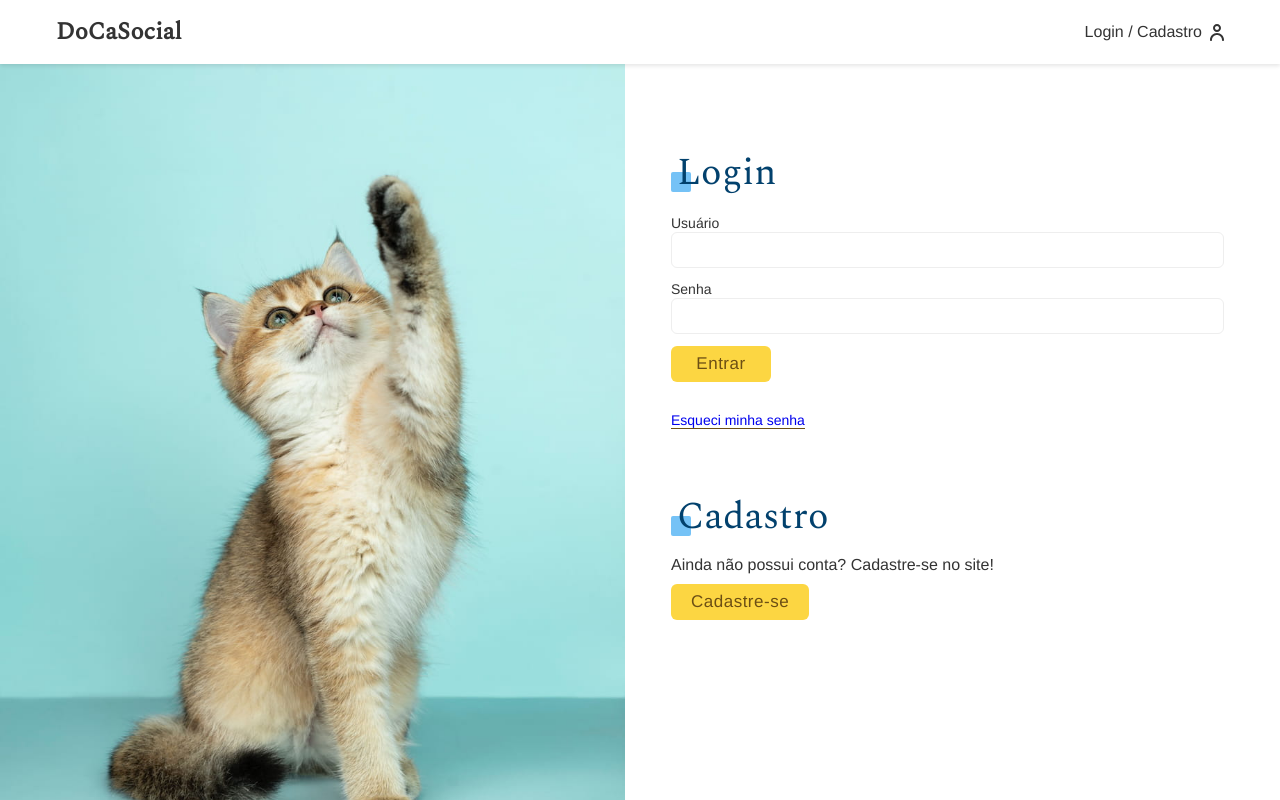
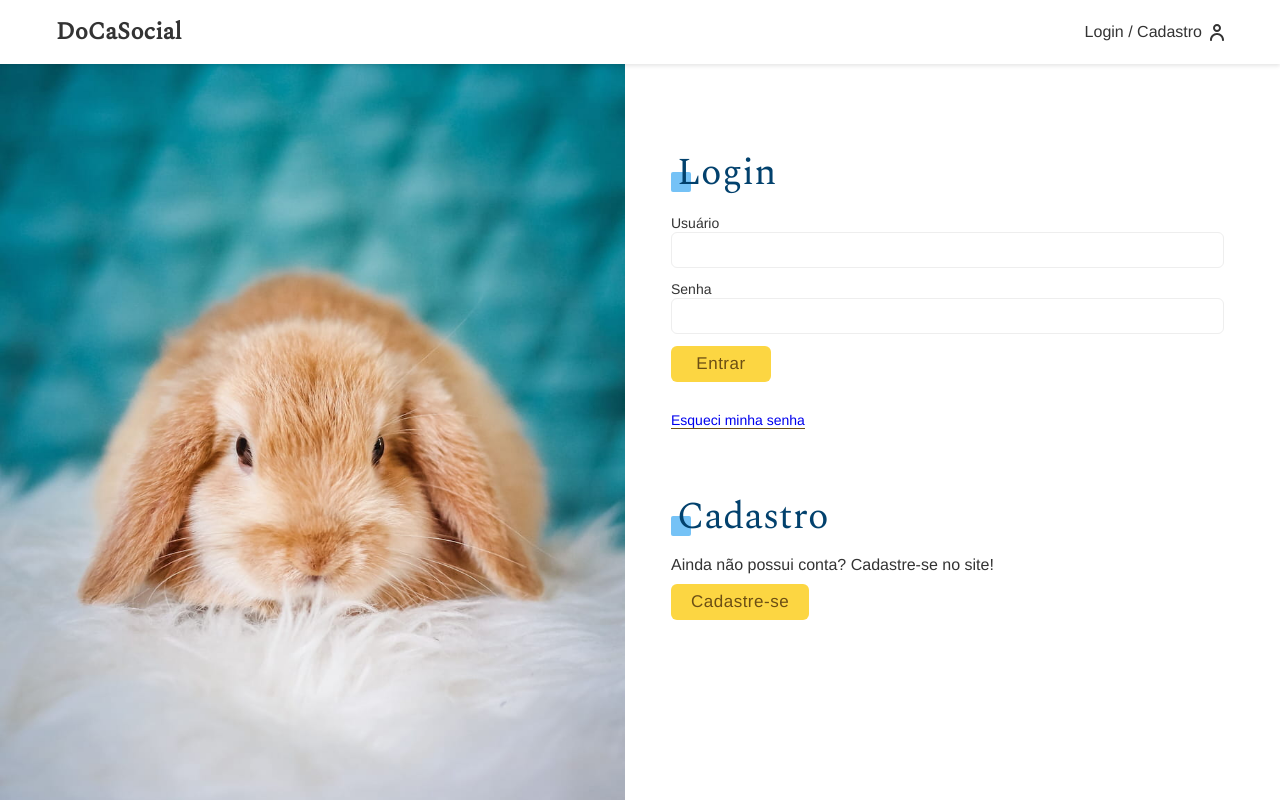
Before and after one commit to iasminln/rede-social-pets, a React (Vite) app: page /login in a window 1280 px wide. Shown: the top 800 px of the page. Built offline with nearby package versions, Linux system fonts and the light colour scheme.

Commit message:
added form autocomplete, fixed image login function

```diff
--- a/src/components/Login/ImageMain/ImageLogin.jsx
+++ b/src/components/Login/ImageMain/ImageLogin.jsx
@@ -3,7 +3,8 @@ import { listImages } from './ListImages'
 
 const ImageLogin = () => {
 
-  let index = 0
+  let index = Math.floor(Math.random() * 5)
+  let initialIndex = index
   let imagemLogin
 
   const buscandoImagem = setInterval(() => {
@@ -16,13 +17,16 @@ const ImageLogin = () => {
 
   }, 500)
 
+
   const mudarImagem = () => {
     setInterval(() => {
+      index === listImages.length - 1 ? index = 0 : index++
+
+      imagemLogin.alt = listImages[index].alt;
+
       if (window.innerWidth < 800) imagemLogin.src = listImages[index].srcMobile;
       else imagemLogin.src = listImages[index].src;
 
-      imagemLogin.alt = listImages[index].alt;
-      index === listImages.length - 1 ? index = 0 : index++
     }, 6000)
   }
 
@@ -30,8 +34,8 @@ const ImageLogin = () => {
   return (
     <>
       <img
-        src={window.innerWidth < 800 ? listImages[listImages.length - 1].srcMobile : listImages[listImages.length - 1].src}
-        alt={listImages[listImages.length - 1].alt}
+        src={window.innerWidth < 800 ? listImages[initialIndex].srcMobile : listImages[initialIndex].src}
+        alt={listImages[initialIndex].alt}
         id="imagen-login"
       />
     </>
--- a/src/components/Login/LoginForm.jsx
+++ b/src/components/Login/LoginForm.jsx
@@ -28,8 +28,8 @@ const LoginForm = () => {
       <section className='login'>
         <h1 className='titulos'>Login</h1>
         <form onSubmit={handleSubmit}>
-          <InputDefault type='text' label='Usuário' name='usuarioElement' {...usuarioElement} />
-          <InputDefault type='password' label='Senha' name='passwordElement' {...passwordElement} />
+          <InputDefault type='text' label='Usuário' name='usuarioElement' autocomplete="username" {...usuarioElement} />
+          <InputDefault type='password' label='Senha' name='passwordElement' autocomplete="current-password" {...passwordElement} />
 
           {loading ? <ButtonDefault disabled><IconSpinner /></ButtonDefault> : <ButtonDefault>Entrar</ButtonDefault>}
 
@@ -41,7 +41,7 @@ const LoginForm = () => {
       <section className='login'>
         <h2 className='titulos'>Cadastro</h2>
         <p>Ainda não possui conta? Cadastre-se no site!</p>
-        <Link to='/login/criar-conta'  className='button-default'>Cadastre-se</Link>
+        <Link to='/login/criar-conta' className='button-default'>Cadastre-se</Link>
       </section >
     </>
   )
--- a/src/components/Login/form/InputDefault.jsx
+++ b/src/components/Login/form/InputDefault.jsx
@@ -1,6 +1,6 @@
 import React from 'react'
 
-const InputDefault = ({ label, name, type, valueRef, error}) => {
+const InputDefault = ({ label, name, type, valueRef, error, autocomplete}) => {
 
 
   return (
@@ -12,6 +12,7 @@ const InputDefault = ({ label, name, type, valueRef, error}) => {
         id={name}
         name={name}
         ref={valueRef}
+        autoComplete={autocomplete}
       />
       {error && <p className='mensage-error'>{error}</p>}
     </div>
```
